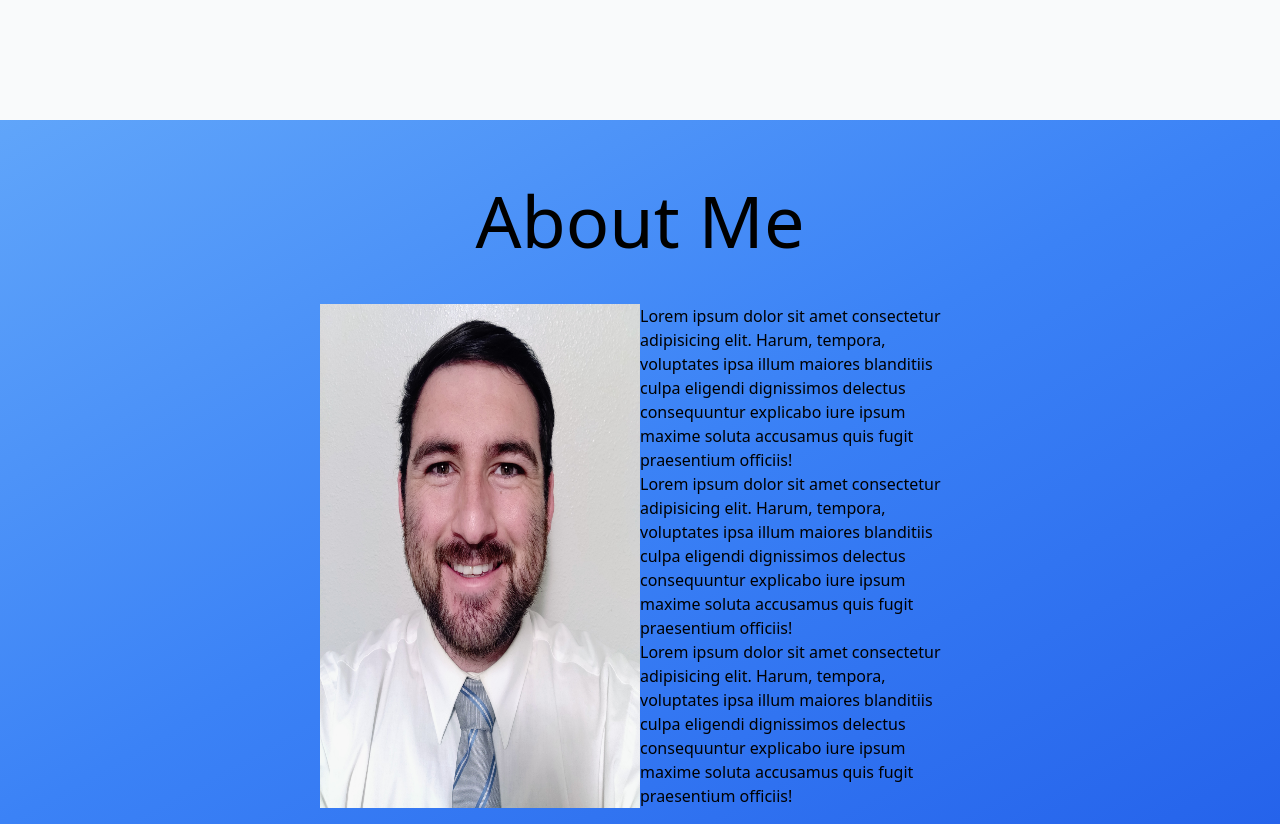
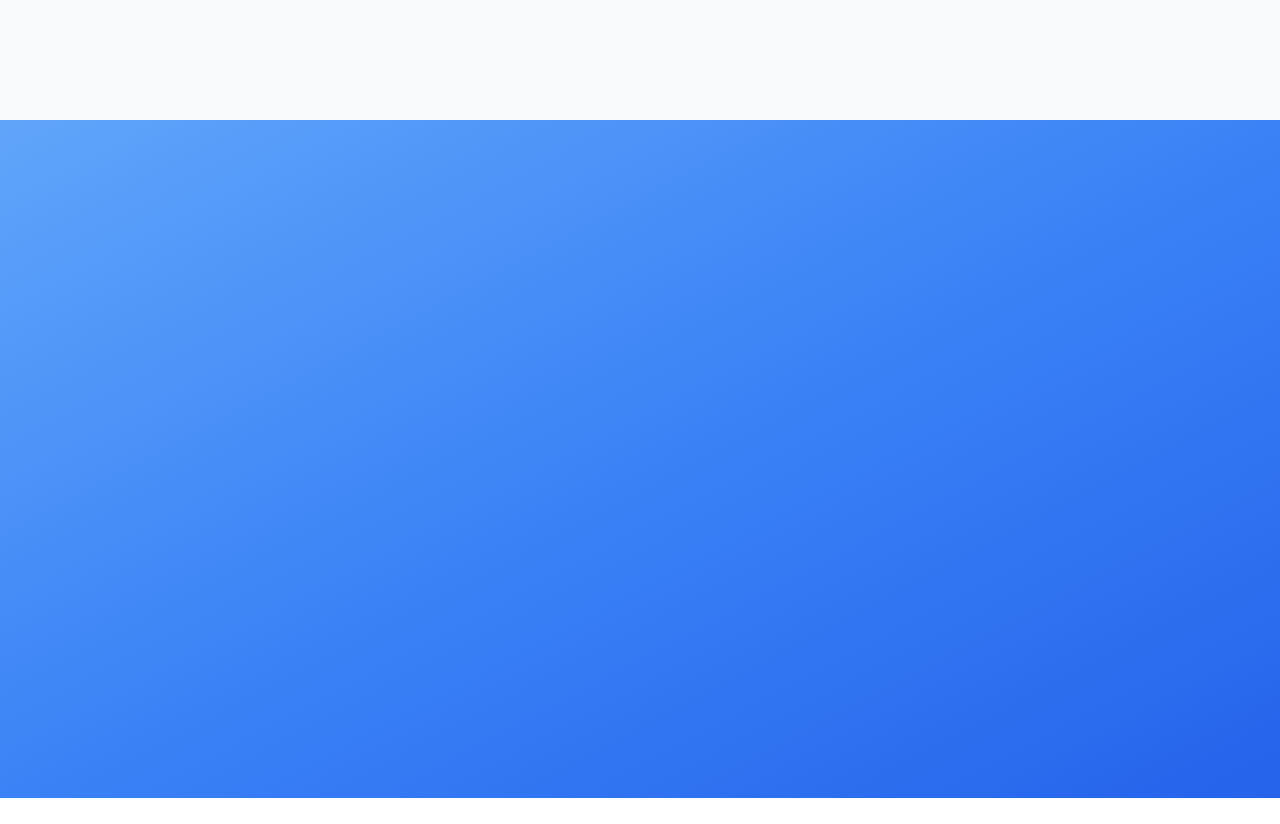
Before and after one commit to mhgamboa/portfolio, a React (Create React App) app: page / in a window 1280 px wide. Shown: the part 680-1504 px from the top of the page. After the commit the page ends 1478 px from the top, so only its background shows below. Built offline with nearby package versions, Linux system fonts and the light colour scheme.

Commit message:
Update about section

```diff
--- a/src/App.js
+++ b/src/App.js
@@ -10,7 +10,7 @@ function App() {
   return (
     <main className={`bg-gray-50 flex flex-col ${isDark ? "dark" : ""}`}>
       <Hero toggleDarkMode={toggleDarkMode} isDark={isDark} />
-      <About />
+      <About isDark={isDark} />
     </main>
   );
 }
--- a/src/components/About.js
+++ b/src/components/About.js
@@ -4,38 +4,44 @@ import "aos/dist/aos.css";
 
 import portrait from "../img/portrait.jpg";
 
-function About() {
+function About({ isDark }) {
   AOS.init({ duration: 900 });
 
   return (
-    <section className="blue-gradient font-medium p-4 flex flex-wrap justify-center">
+    <section
+      className={`font-medium py-10 px-4 flex flex-wrap min-h-full w-full justify-around ${
+        isDark ? "dark-blue" : "main-gradient"
+      }`}
+    >
       <h1
-        className="h1 text-center my-12 w-full"
+        className="h1 text-center mt-2 mb-12 w-full dark:text-white"
         data-aos="fade-down"
-        data-aos-once="true"
       >
         About Me
       </h1>
-      <img src={portrait} alt="Myself" className="max-w-xs" />
-      <div className="max-w-xs">
-        <p>
-          Lorem ipsum dolor sit amet consectetur adipisicing elit. Harum,
-          tempora, voluptates ipsa illum maiores blanditiis culpa eligendi
-          dignissimos delectus consequuntur explicabo iure ipsum maxime soluta
-          accusamus quis fugit praesentium officiis!
+      <img
+        src={portrait}
+        alt="Myself"
+        className="h-auto pb-1 w-auto sm:w-1/3 sm:h-1/3 self-center max-w-xs md:max-w-none"
+        data-aos="fade-right"
+      />
+      <div
+        className="w-auto sm:w-1/3 dark:text-white text-lg text-center md:text-xl self-center"
+        data-aos="fade-left"
+      >
+        <p className="py-5">
+          Hi, My Name is Marcus Gamboa. I graduated from BYU in August 2019 with
+          a degree in Entrepreneural Management.
         </p>
 
-        <p>
-          Lorem ipsum dolor sit amet consectetur adipisicing elit. Harum,
-          tempora, voluptates ipsa illum maiores blanditiis culpa eligendi
-          dignissimos delectus consequuntur explicabo iure ipsum maxime soluta
-          accusamus quis fugit praesentium officiis!
+        <p className="py-5">
+          After working for a year as an underwriter I decided to leave my job
+          to become a self-taught software developer with FreecodeCamp and The
+          Odin Project.
         </p>
-        <p>
-          Lorem ipsum dolor sit amet consectetur adipisicing elit. Harum,
-          tempora, voluptates ipsa illum maiores blanditiis culpa eligendi
-          dignissimos delectus consequuntur explicabo iure ipsum maxime soluta
-          accusamus quis fugit praesentium officiis!
+        <p className="py-5">
+          After having built some projects, I'm now hoping to get a job as a
+          junior developer.
         </p>
       </div>
     </section>
--- a/src/components/Hero.js
+++ b/src/components/Hero.js
@@ -6,8 +6,8 @@ import "aos/dist/aos.css";
 function hero({ toggleDarkMode, isDark }) {
   AOS.init({ duration: 900 });
 
-  let actionButton = `p-3 w-1/2 md:w-1/3 lg:w-1/4 rounded mt-10 blue-gradient`;
-  let name = `text-transparent bg-clip-text blue-gradient`;
+  let actionButton = `p-3 w-1/2 md:w-1/3 lg:w-1/4 rounded mt-10 main-gradient`;
+  let name = `text-transparent bg-clip-text main-gradient`;
   // border-green-500
   return (
     <section className="h-screen w-full flex flex-col items-center dark:bg-gray-900 justify-center lg:items-start lg:pl-28">
--- a/src/index.css
+++ b/src/index.css
@@ -10,6 +10,10 @@
   @apply text-3xl md:text-4xl lg:text-5xl;
 }
 
-.blue-gradient {
+.main-gradient {
   @apply bg-gradient-to-br from-blue-400 via-blue-500 to-blue-600;
 }
+
+.dark-blue {
+  background: #001347;
+}
```
